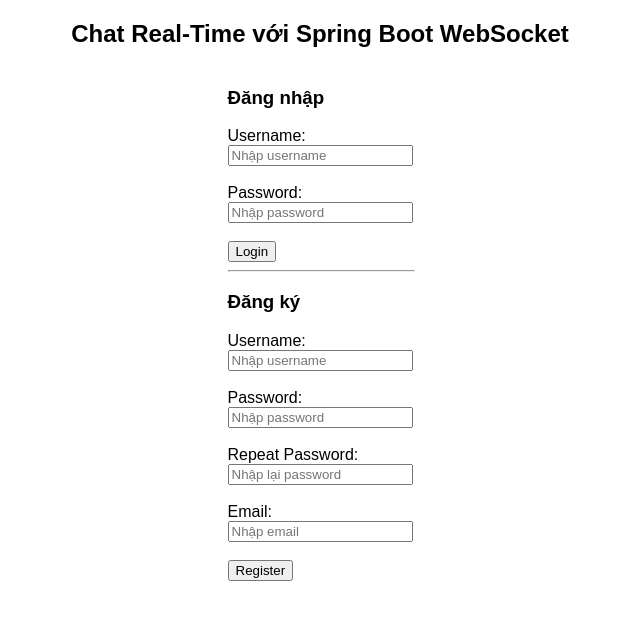
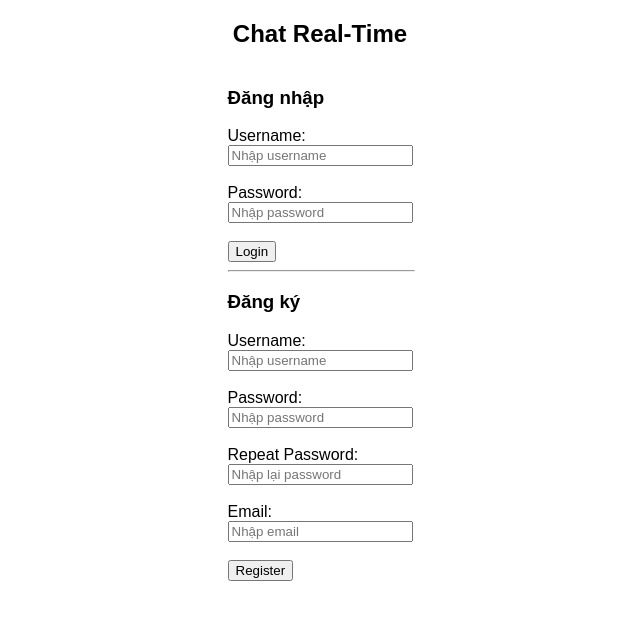
Before and after one commit to Dinhvuong123-bit/spring-test, a plain HTML site: page index.html in a window 1280 px wide. Shown: the whole page, without its empty margins (320-960 px from the left). Drawn offline with nearby package versions, Linux system fonts and the light colour scheme.

Commit message:
Update index.html

```diff
--- a/index.html
+++ b/index.html
@@ -74,7 +74,7 @@
   </head>
 
   <body>
-    <h2 style="text-align: center">Chat Real-Time với Spring Boot WebSocket</h2>
+    <h2 style="text-align: center">Chat Real-Time</h2>
 
     <!-- 1. Phần Đăng nhập -->
     <div class="box" id="box">
```
